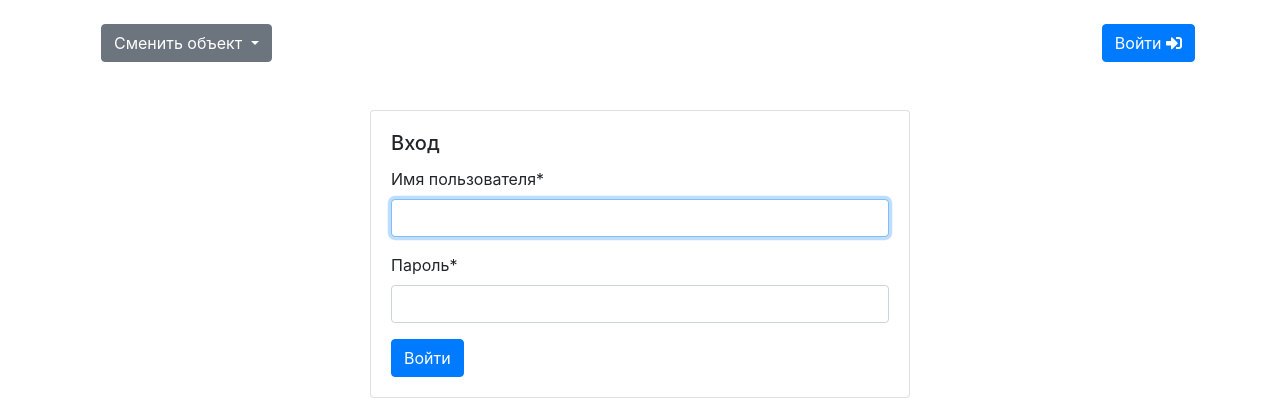
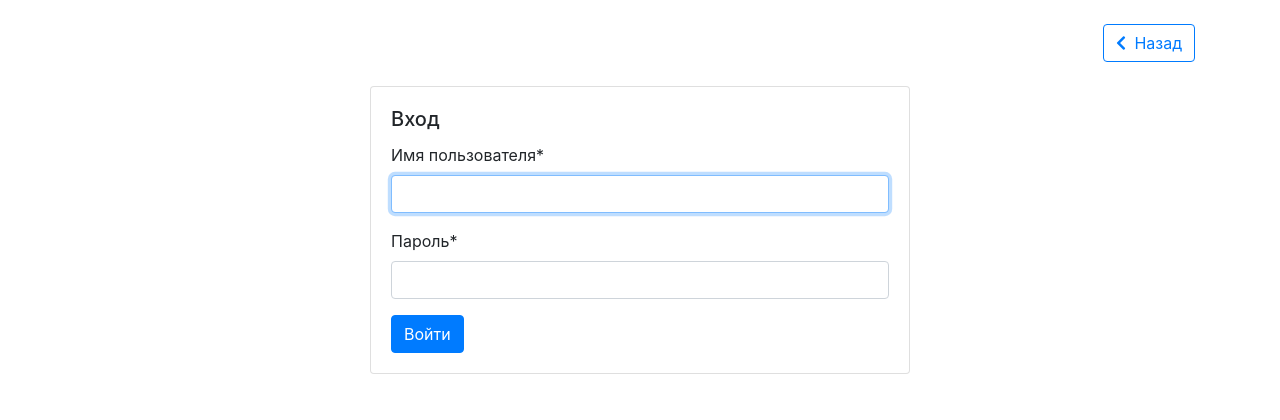
Before and after one commit to privategspot/movementcontrol, a Django app: page /accounts/login/ in a window 1280 px wide. Shown: the top 420 px of the page. Run offline with Django 3.2, Linux system fonts and the light colour scheme; some libraries are stand-ins or nearby versions.

Commit message:
Fixed display of the login page

```diff
--- /dev/null
+++ b/main/static/main/styles/login.css
@@ -0,0 +1,3 @@
+header {
+    display: none;
+}
--- a/main/templates/registration/login.html
+++ b/main/templates/registration/login.html
@@ -1,13 +1,28 @@
 {% extends "../base/base.html" %}
 
 {% load crispy_forms_tags %}
+{% load static %}
 
 {% block meta_title %}
 Вход
 {% endblock meta_title %}
 
+{% block styles %}
+<link rel="stylesheet" href="{% static 'main/styles/login.css' %}">
+{% endblock styles %}
+
 {% block main_content %}
 <div class="container-xl">
+  <div class="row mt-4">
+    <div class="col-md">
+      <ul class="nav nav-pills">
+        <li class="nav-item ml-auto">
+          {% include "../includes/backbtn.html" %}
+        </li>
+      </ul>
+    </div>
+  </div>
+
   <div class="row justify-content-center">
     <div class="col-md-6 col-sm-8">
       <div class="card mt-4">
```
